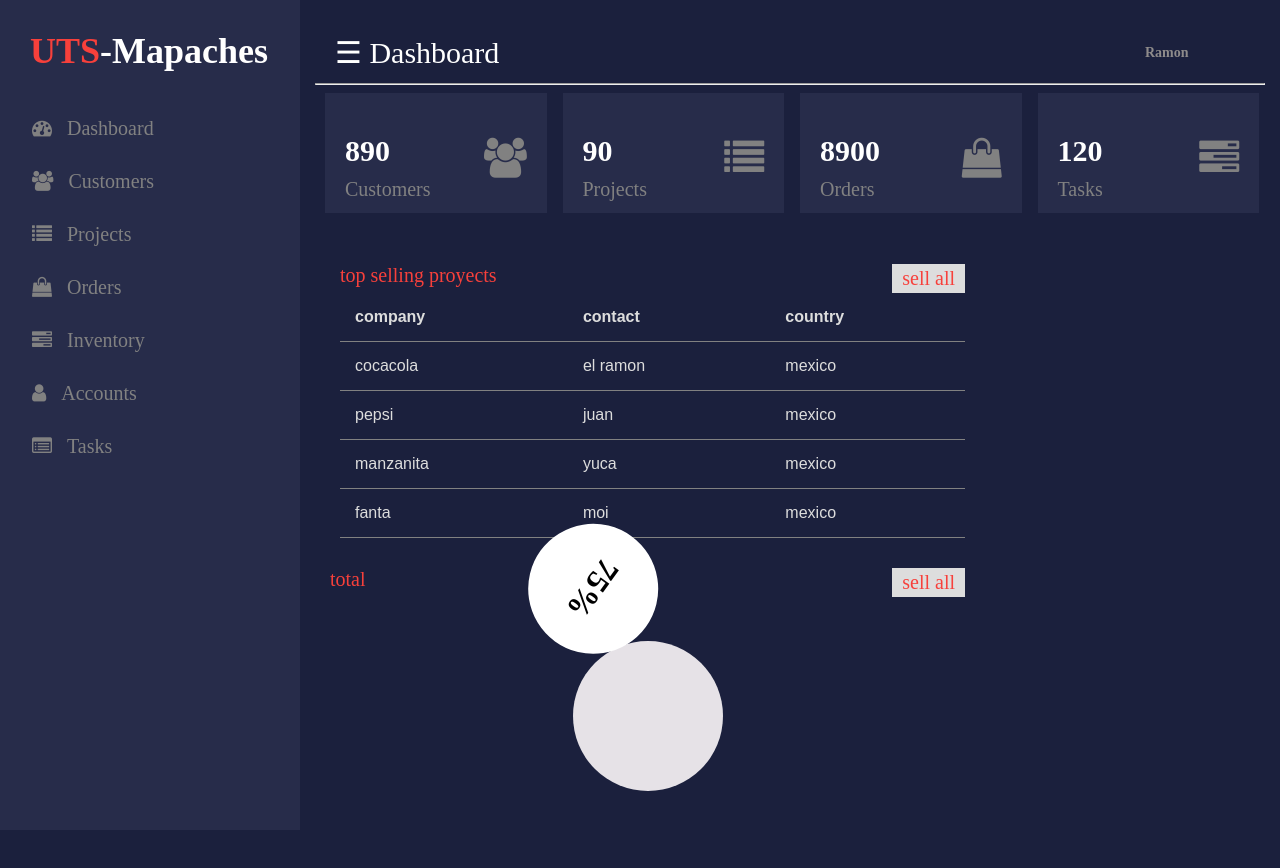
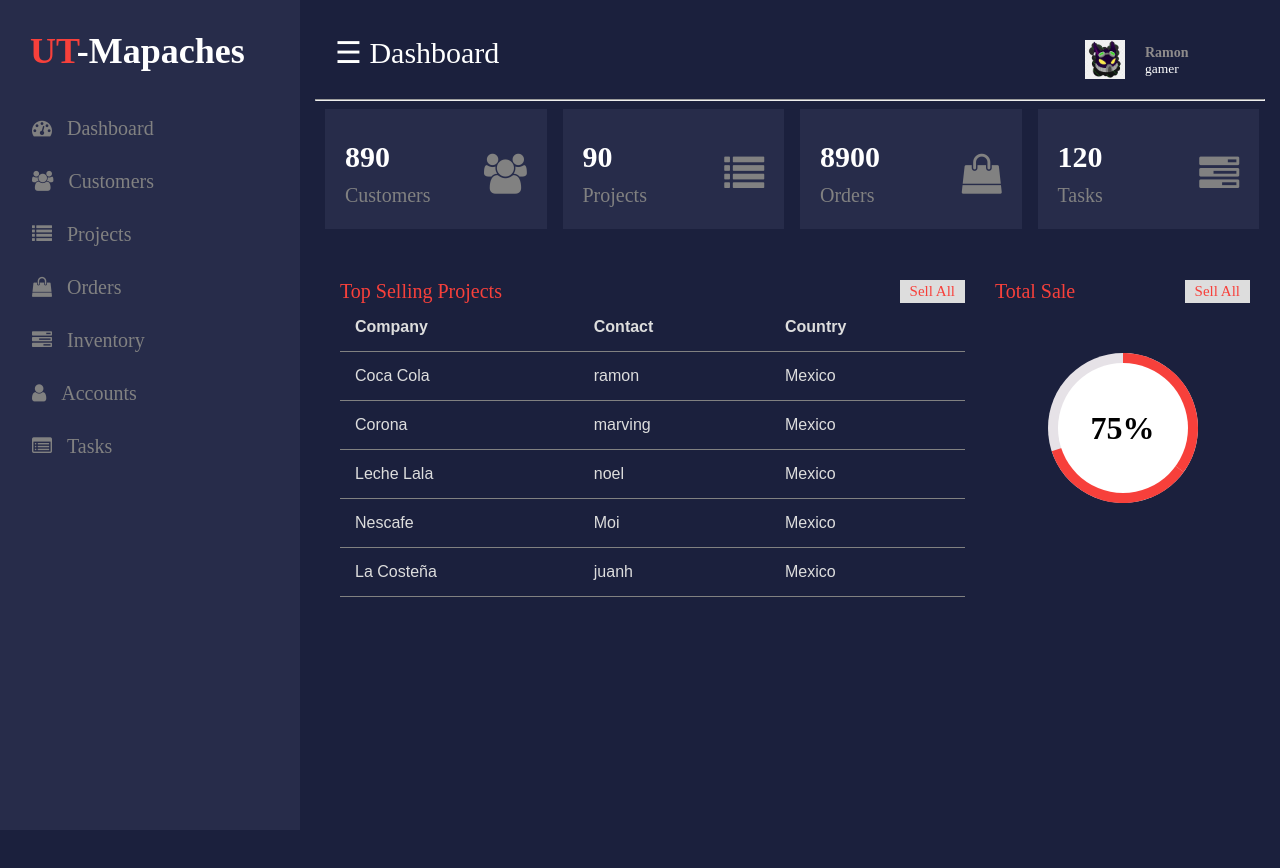
Before and after one commit to DogmaArisen/dashboard, a plain HTML site: page index.html in a window 1280 px wide. After the commit the page ends 830 px from the top, so only its background shows below. Drawn offline with nearby package versions, Linux system fonts and the light colour scheme.

Commit message:
terminado dash

```diff
--- a/css/dashboard.css
+++ b/css/dashboard.css
@@ -1,26 +1,24 @@
-body{
+body {
     margin: 0px;
     padding: 0px;
     background-color: #1b203d;
     font-family: system ui;
     overflow: hidden;
 }
-.clearfix{
-clear: both;
-
-
+.clearfix {
+    clear: both;
 }
-.logo{
+.logo {
     margin: 0px;
     margin-left: 30px;
     font-weight: bold;
     color: white;
     margin-bottom: 30px;
 }
-.logo span{
+.logo span {
     color: #f7403b;
 }
-.sidenav{
+.sidenav {
     height: 100%;
     width: 300px;
     position: fixed;
@@ -32,188 +30,170 @@ clear: both;
     transition: 0.5s;
     padding-top: 30px;
 }
-.sidenav a{
+.sidenav a {
     color: #818181;
     text-decoration: none;
     font-size: 20px;
-display: block;
-padding: 15px 8px 15px 32px;
-transition: 0.5s;
-
+    display: block;
+    padding: 15px 8px 15px 32px;
+    transition: 0.5s;
 }
-.sidenav a:hover{
+.sidenav a:hover {
     color: #f1f1f1;
     background-color: #1b203d;
 }
-.sidenav{
+.sidenav {
     position: absolute;
     top: 0;
     right: 25px;
     font-size: 36px;
-
 }
-.main{
+.main {
     transition: 0.5s;
     padding: 15px;
     margin-left: 300px;
 }
-
-.head{
+.head {
     padding: 20px;
-
 }
-.col-div-6{
+.col-div-6 {
     width: 50%;
     float: left;
 }
-.profile{
+.profile {
     display: inline-block;
     float: right;
     width: 160px;
-
 }
-.pro-img{
+.pro-img {
     width: 40px;
     float: left;
     margin-top: 5px;
 }
-.profile p{
+.profile p {
     color: white;
     font-weight: 500;
     margin-left: 60px;
     margin-top: 10px;
     font-size: 13.5px;
-
 }
-.profile p span{
+.profile p span {
     font-weight: 600;
     font-size: 14px;
-    display: inline-block;
+    display: block;
     color: #8e8b8b;
 }
-.col-div-3{
+.col-div-3 {
     width: 25%;
     float: left;
-
 }
-.box{
+.box {
     width: 85%;
     height: 100px;
     background-color: #272c4a;
     margin-left: 10px;
     padding: 10px;
 }
-.box p{
+.box p {
     color: white;
     font-size: 30px;
     font-weight: bold;
     line-height: 35px;
     padding-left: 10px;
-    margin-top: 20;
+    margin-top: 20px;
     display: inline-block;
 }
-.box p span{
+.box p span {
     font-size: 20px;
     font-weight: 400;
-    color: #818181 ;
-
+    color: #818181;
 }
-.box-icon{
-    font-size: 40px;
+.box-icon {
+    font-size: 40px!important;
     float: right;
-    margin-top: 35px;
+    margin-top: 35px!important;
     color: #818181;
-padding-right: 10px;
+    padding-right: 10px;
 }
-.col-div-8{
+.col-div-8 {
     width: 70%;
     float: left;
-
 }
-.col-div-4{
-    width: 70%;
+.col-div-4 {
+    width: 30%;
     float: left;
-
 }
-.content-box{
+.content-box {
     padding: 15px;
-
 }
-.content-box p{
+.content-box p {
     color: #f7403b;
     font-size: 20px;
     margin: 0;
 }
-.content-box p span{
+.content-box p span {
     float: right;
     background-color: #ddd;
     padding: 3px 10px;
-    font-size: 15px important;
-
+    font-size: 15px!important;
 }
-.box-8 .box-4{
+.box-8 .box-4 {
     width: 95%;
     background-color: #272c4a;
     height: 350px;
 }
-.nav2{
+.nav2 {
     display: none;
 }
-.box-8{
+.box-8 {
     margin-left: 10px;
 }
-table{
-    font-family: arial,sans-serif;
+table {
+    font-family: arial, sans-serif;
     width: 100%;
     border-collapse: collapse;
 }
-td, th{
+td, th {
     text-align: left;
     color: #ddd;
     padding: 15px;
     border-bottom: 1px solid #818181;
 }
-
-.circle-wrap{
+.circle-wrap {
     margin: 50px auto;
     width: 150px;
     height: 150px;
     background: #e6e2e7;
     border-radius: 50%;
 }
-.circle-wrap .circle .mask
-.circle-wrap .circle .fill{
-    width: 150%;
-    height: 150%;
+.circle-wrap .circle .mask,
+.circle-wrap .circle .fill {
+    width: 150px;
+    height: 150px;
     position: absolute;
     border-radius: 50%;
 }
-.circle-wrap .circle .mask{
-    clip: rect(0px,150px,150px,75px);
-
+.circle-wrap .circle .mask {
+    clip: rect(0px, 150px, 150px, 75px);
 }
-.circle-wrap .circle  .fill{
-    clip: rect(0px,75px,150px,0px);
+.circle-wrap .circle .mask .fill {
+    clip: rect(0px, 75px, 150px, 0px);
     background-color: #f7403b;
-
 }
 .circle-wrap .circle .mask.full,
-.circle-wrap .circle .fill{
-
+.circle-wrap .circle .fill {
     animation: fill ease-in-out 3s;
     transform: rotate(126deg);
-
 }
-@keyframes fill{
-    0%{
-        transform: rotate(1deg);
+@keyframes fill {
+    0% {
+        transform: rotate(0deg);
     }
-    100%{
+    100% {
         transform: rotate(126deg);
     }
 }
-
-.circle-wrap .inside-circle{
+.circle-wrap .inside-circle {
     z-index: 100;
     font-size: 2rem;
     width: 130px;
@@ -223,7 +203,7 @@ td, th{
     line-height: 130px;
     text-align: center;
     margin-top: 10px;
+    margin-left: 10px;
     position: absolute;
     font-weight: 700;
-
 }
--- a/index.html
+++ b/index.html
@@ -11,7 +11,7 @@
 <body>
 	<div id="sidenav" class="sidenav">
 		<p class="logo">
-			<span>UTS</span>-Mapaches
+			<span>UT</span>-Mapaches
 		</p>
 		<a href="#" class="icon-a">
 			<i class="fa fa-dashboard icons"></i>
@@ -61,9 +61,10 @@
 			</div>
 			<div class="col-div-6">
 				<div class="profile">
-					<img src="" alt="" class="pro-img">
+					<img src="img/a.jpg" alt="" class="pro-img">
 					<p>
 						<span>Ramon</span>
+						gamer
 					</p>
 				</div>
 			</div>
@@ -111,86 +112,65 @@
 		<div class="col-div-8">
 			<div class="box-8">
 				<div class="content-box">
-<p>
-    top selling proyects
-    <span>
-sell all
-    </span>
+					<p>Top Selling Projects
+						<span>Sell All</span>
 					</p>
 					<table>
 						<tr>
-        <th>company</th>
-        <th>contact</th>
-        <th>country</th>
+							<th>Company</th>
+							<th>Contact</th>
+							<th>Country</th>
 						</tr>
 						<tr>
-        <td>cocacola</td>
-        <td>el ramon</td>
-        <td>mexico</td>
+							<td>Coca Cola</td>
+							<td>ramon</td>
+							<td>Mexico</td>
 						</tr>
 						<tr>
-        <td>pepsi</td>
-        <td>juan</td>
-        <td>mexico</td>
+							<td>Corona</td>
+							<td>marving</td>
+							<td>Mexico</td>
 						</tr>
 						<tr>
-        <td>manzanita</td>
-        <td>yuca</td>
-        <td>mexico</td>
+							<td>Leche Lala</td>
+							<td>noel</td>
+							<td>Mexico</td>
 						</tr>
 						<tr>
-        <td>fanta</td>
-        <td>moi</td>
-        <td>mexico</td>
+							<td>Nescafe</td>
+							<td>Moi</td>
+							<td>Mexico</td>
+						</tr>
+						<tr>
+							<td>La Costeña</td>
+							<td>juanh</td>
+							<td>Mexico</td>
 						</tr>
 					</table>
-
 				</div>
-
-
-
 			</div>
 		</div>
 		<div class="col-div-4">
 			<div class="box-4">
 				<div class="content-box">
-                    <p> total
-                        <span>sell all</span>
+					<p>Total Sale
+						<span>Sell All</span>
 					</p>
 					<div class="circle-wrap">
 						<div class="circle">
 							<div class="mask full">
-        <div class="fill">
-
-
-
-
+								<div class="fill"></div>
 							</div>
 							<div class="mask half">
-            <div class="fill">
-
-
-
-
+								<div class="fill"></div>
 							</div>
-
-    </div>
-    <div class="inside-circle">75%
-
-    </div>
-
-    </div>
-</div>
-
-</div>
-
+							<div class="inside-circle">75%</div>
 						</div>
 					</div>
 				</div>
-        <div class="clearfix">
-
 			</div>
-
+		</div>
+		<div class="clearfix"></div>
 	</div>
 
 	<script src="https://cdnjs.cloudflare.com/ajax/libs/jquery/3.5.1/jquery.min.js" integrity="sha512-bLT0Qm9VnAYZDflyKcBaQ2gg0hSYNQrJ8RilYldYQ1FxQYoCLtUjuuRuZo+fjqhx/qtq/1itJ0C2ejDxltZVFg==" crossorigin="anonymous" referrerpolicy="no-referrer"></script>
--- a/js/dashboard.js
+++ b/js/dashboard.js
@@ -0,0 +1,25 @@
+console.log('conectado')
+
+$('.nav').click( () => {
+    // console.log('hola')
+    $('#sidenav').css('width', '70px')
+    $('#main').css('margin-left', '70px')
+    $('.logo').css('visibility', 'hidden')
+    $('.logo span').css('visibility', 'visible')
+    $('.icon-a').css('visibility', 'hidden')
+    $('.logo span').css('margin-left', '-20px')
+    $('.icons').css('visibility', 'visible')
+    $('.icons').css('margin-left', '-8px')
+    $('.nav').css('display', 'none')
+    $('.nav2').css('display', 'block')
+})
+
+$('.nav2').click( () => {
+    $('#sidenav').css('width', '300px')
+    $('#main').css('margin-left', '300px')
+    $('.logo').css('visibility', 'visible')
+    $('.icon-a').css('visibility', 'visible')
+    $('.icons').css('visibility', 'visible')
+    $('.nav').css('display', 'block')
+    $('.nav2').css('display', 'none')
+})
```
Lines whose indentation alone changed are shown as unchanged.
